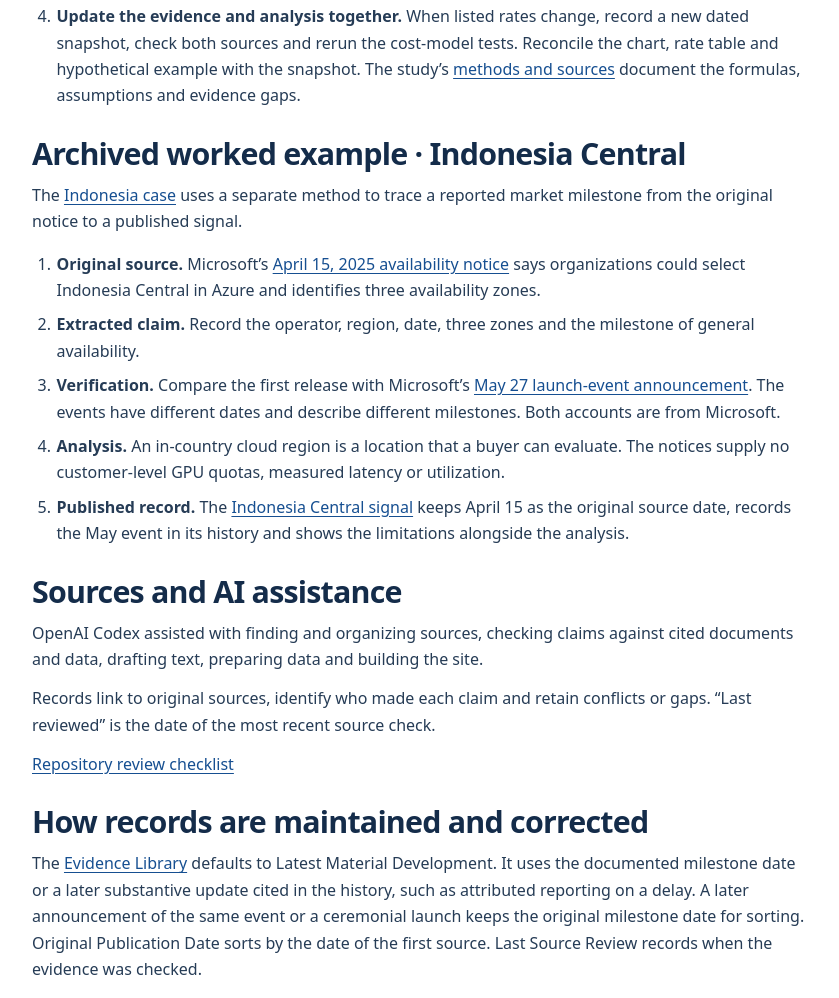
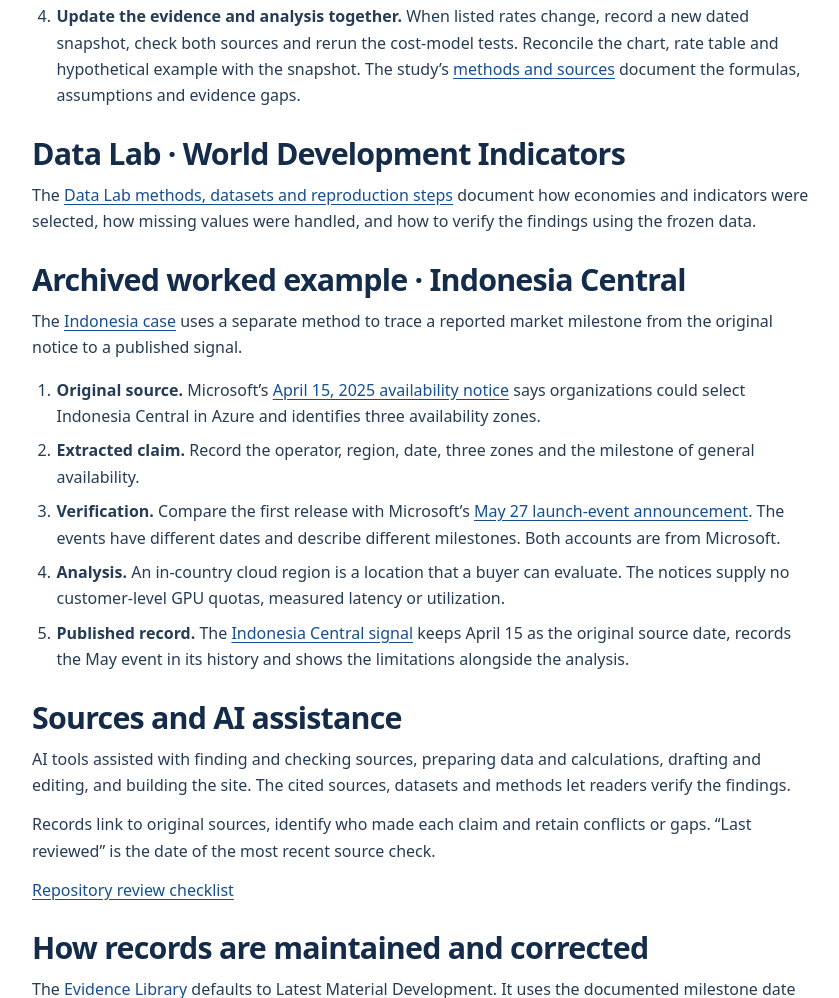
Before and after one commit to YX-12345/digital-market-signals, a plain HTML site: page methodology.html in a window 1280 px wide. Shown: the part 928-1926 px from the top of the page, without its empty margins (48-887 px from the left). Drawn offline with Linux system fonts and the light colour scheme.

Commit message:
Polish portfolio copy before release

```diff
--- a/methodology.html
+++ b/methodology.html
@@ -43,6 +43,9 @@
         <li><strong>Update the evidence and analysis together.</strong> When listed rates change, record a new dated snapshot, check both sources and rerun the cost-model tests. Reconcile the chart, rate table and hypothetical example with the snapshot. The study’s <a href="research.html#notes">methods and sources</a> document the formulas, assumptions and evidence gaps.</li>
       </ol>
 
+      <h2>Data Lab · World Development Indicators</h2>
+      <p>The <a href="data-explorer.html#data-heading">Data Lab methods, datasets and reproduction steps</a> document how economies and indicators were selected, how missing values were handled, and how to verify the findings using the frozen data.</p>
+
       <h2 id="example">Archived worked example · Indonesia Central</h2>
       <p>The <a href="intelligence-brief.html#indonesia-case">Indonesia case</a> uses a separate method to trace a reported market milestone from the original notice to a published signal.</p>
       <ol class="workflow">
@@ -53,8 +56,8 @@
         <li><strong>Published record.</strong> The <a href="signal.html?id=indonesia-azure-region">Indonesia Central signal</a> keeps April 15 as the original source date, records the May event in its history and shows the limitations alongside the analysis.</li>
       </ol>
 
-      <h2>Sources and AI assistance</h2>
-      <p>OpenAI Codex assisted with finding and organizing sources, checking claims against cited documents and data, drafting text, preparing data and building the site.</p>
+      <h2 id="ai-assistance">Sources and AI assistance</h2>
+      <p>AI tools assisted with finding and checking sources, preparing data and calculations, drafting and editing, and building the site. The cited sources, datasets and methods let readers verify the findings.</p>
       <p>Records link to original sources, identify who made each claim and retain conflicts or gaps. “Last reviewed” is the date of the most recent source check.</p>
       <p id="review-checklist"><a href="https://github.com/YX-12345/digital-market-signals/blob/main/docs/owner-review.md">Repository review checklist</a></p>
 
```
Also changed, not shown: index.html (+2 -2 lines), research.html (+1 -1 lines).
